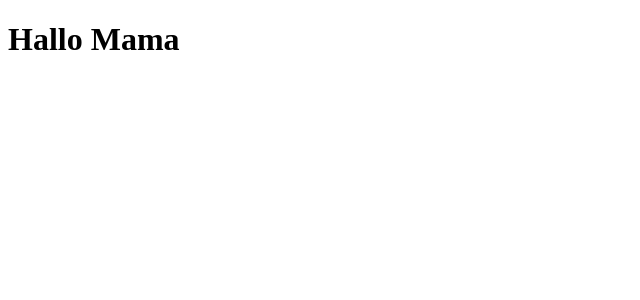
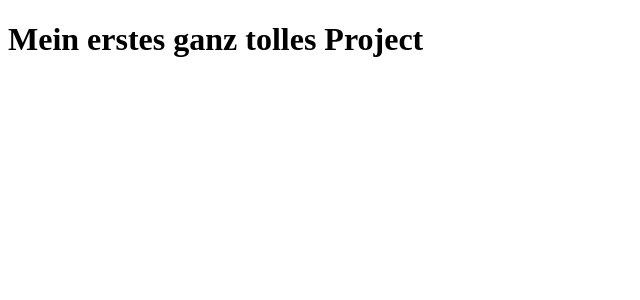
Before and after one commit to Secumfex/WorkingTimeTrackerAngolar, an Angular app in the folder my-first-project/: page / in a window 1280 px wide. Shown: the top 300 px of the page, without its empty margins (0-640 px from the left). Built offline with nearby package versions, Linux system fonts and the light colour scheme.

Commit message:
Display title field to demonstrate very Angular things

```diff
--- a/my-first-project/src/app/app.component.html
+++ b/my-first-project/src/app/app.component.html
@@ -1 +1 @@
-<h1>Hallo Mama</h1>
+<h1>{{title}}</h1>
```
